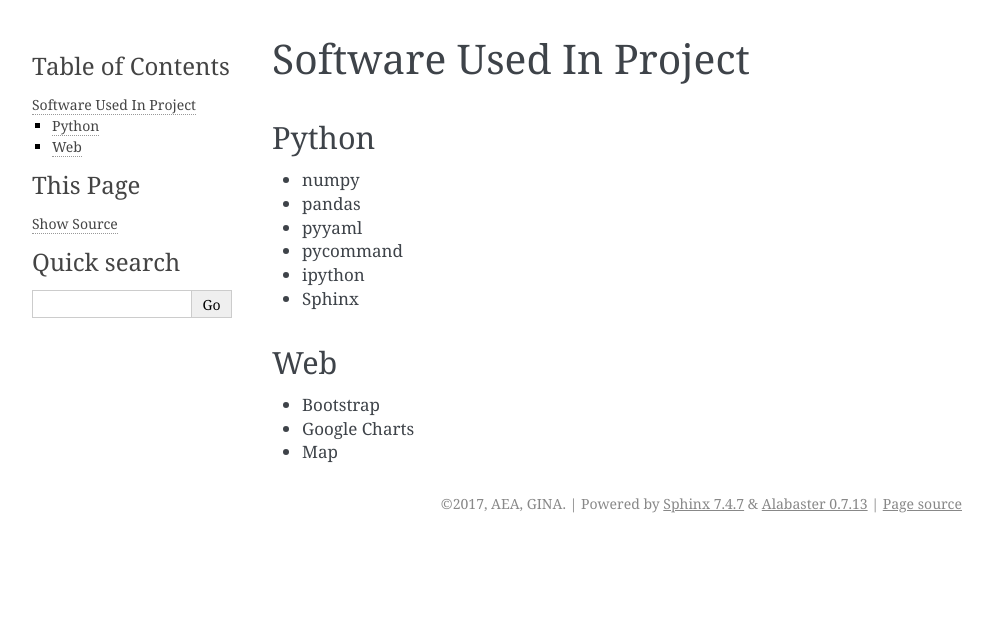
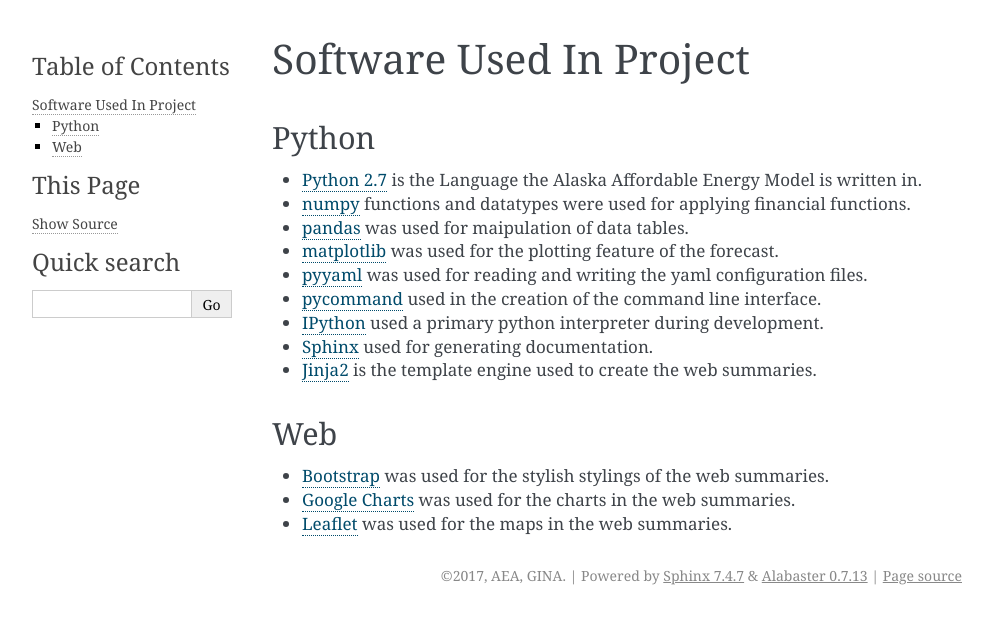
Before and after one commit to gina-alaska/alaska_affordable_energy_model, a Sphinx documentation site: the page built from docs/source/software.rst, in a window 1280 px wide. Shown: the top 624 px of the page, without its empty margins (148-1141 px from the left). Built offline with Sphinx 7.4.7, drawn with Linux system fonts in a browser that asks for light colours.

Commit message:
updated footer in summaries & software used in docs

```diff
--- a/docs/source/software.rst
+++ b/docs/source/software.rst
@@ -7,17 +7,19 @@ Software Used In Project
 
 Python
 ------
-* numpy
-* pandas
-* pyyaml
-* pycommand
-* ipython
-* Sphinx
-
+* `Python 2.7 <https://www.python.org/downloads/release/python-2713/>`_ is the Language the Alaska Affordable Energy Model is written in.
+* `numpy <http://www.numpy.org>`_ functions and datatypes were used for applying financial functions.
+* `pandas <http://pandas.pydata.org>`_ was used for maipulation of data tables.
+* `matplotlib <http://matplotlib.org/>`_ was used for the plotting feature of the forecast.
+* `pyyaml <http://pyyaml.org>`_ was used for reading and writing the yaml configuration files.
+* `pycommand <http://pythonhosted.org/pycommand/>`_ used in the creation of the command line interface.
+* `IPython <https://ipython.org>`_ used a primary python interpreter during development.
+* `Sphinx <http://www.sphinx-doc.org/en/1.5.1/>`_ used for generating documentation.
+* `Jinja2 <http://jinja.pocoo.org>`_ is the template engine used to create the web summaries.
 
 
 Web
 ---
-* Bootstrap
-* Google Charts
-* Map
+* `Bootstrap <http://getbootstrap.com>`_ was used for the stylish stylings of the web summaries.
+* `Google Charts <https://developers.google.com/chart/>`_  was used for the charts in the web summaries.
+* `Leaflet <http://leafletjs.com>`_ was used for the maps in the web summaries.
```
Also changed, not shown: 2 other files.
